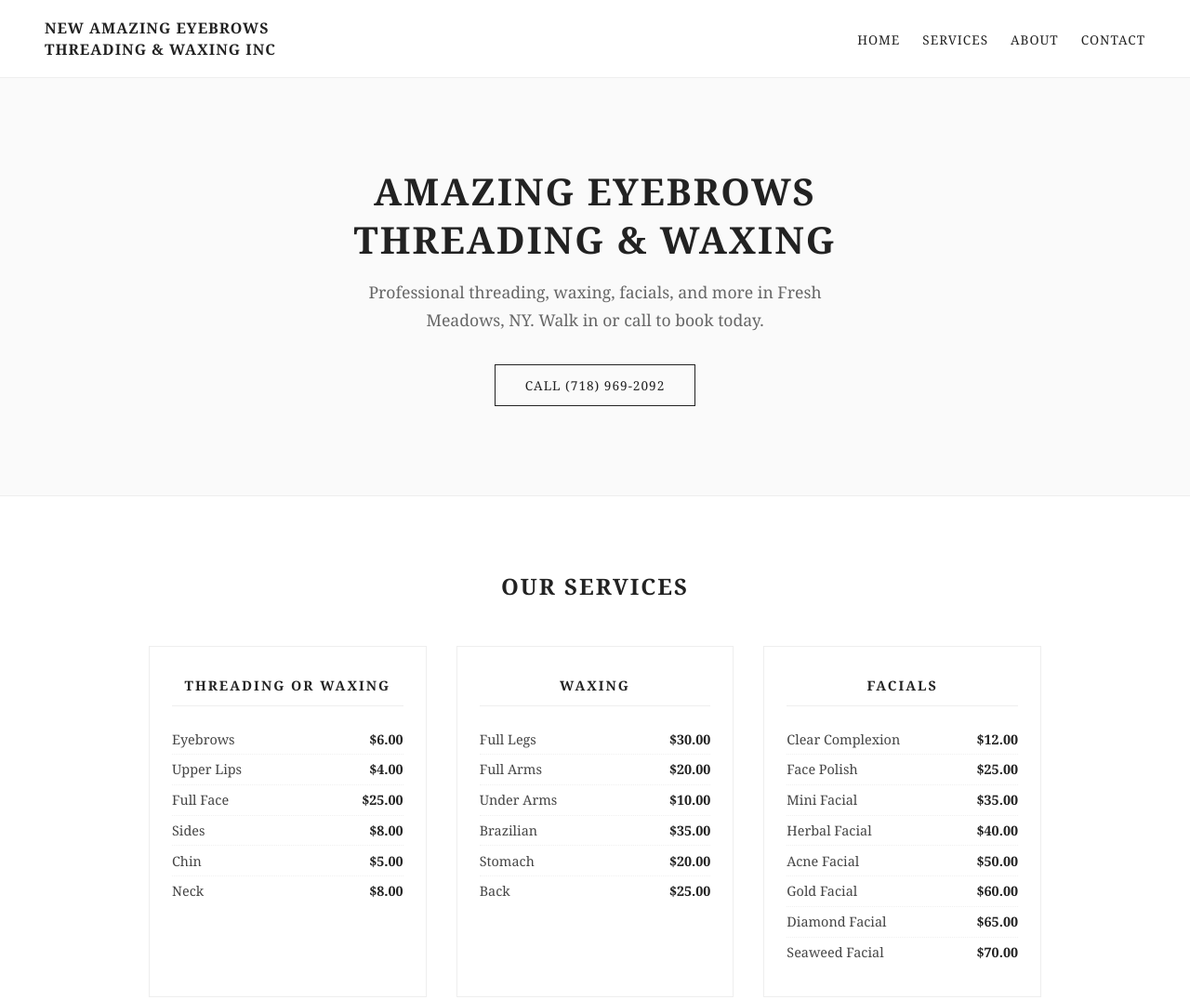
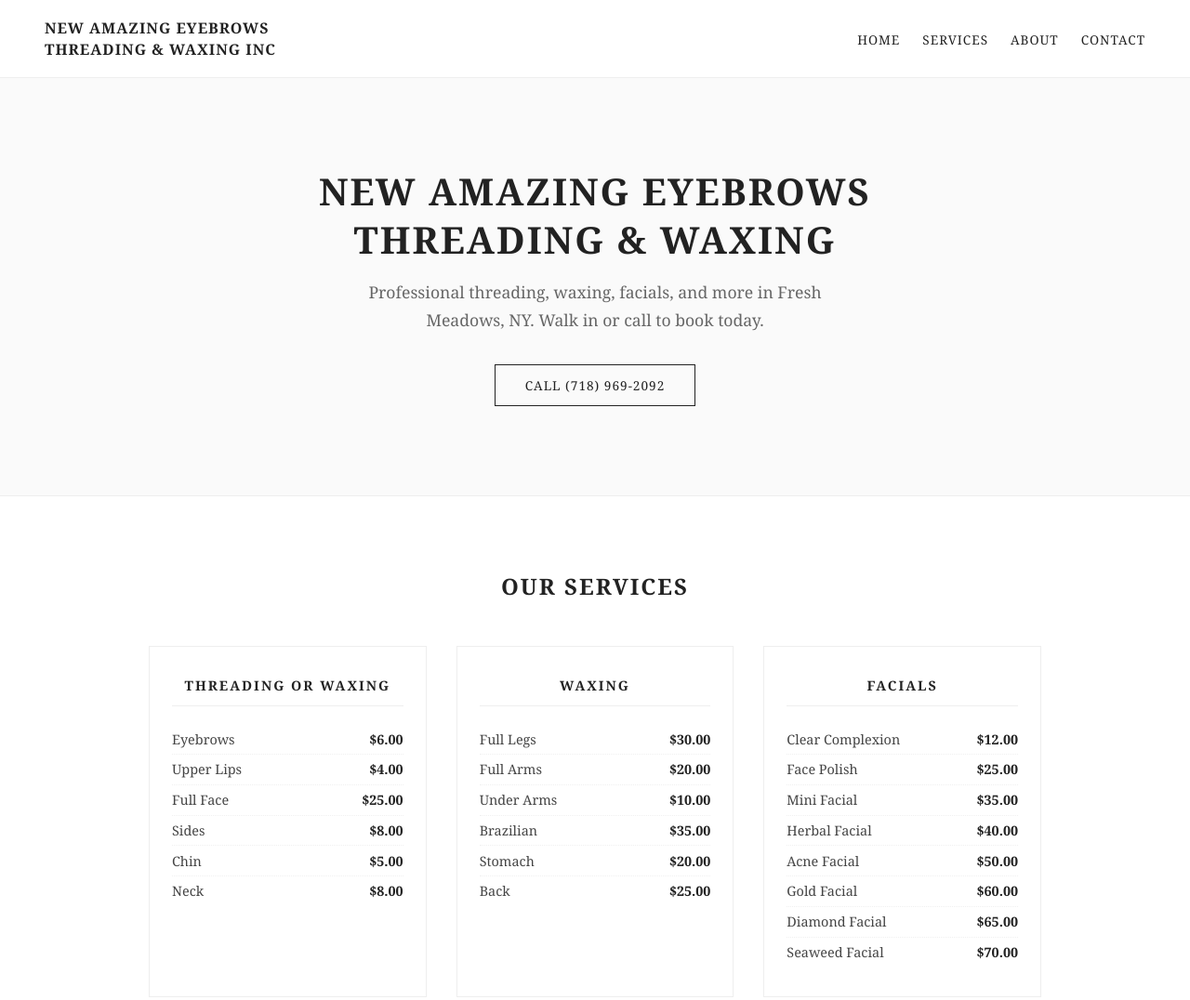
Before and after one commit to prakashpyakurel77/amazing-threading-salon, a plain HTML site: page index.html in a window 1280 px wide. Shown: the top 1076 px of the page at 93% size. Drawn offline with Linux system fonts and the light colour scheme.

Commit message:
Update heading text for home section

```diff
--- a/index.html
+++ b/index.html
@@ -84,7 +84,7 @@
   </nav>
 
   <section id="home">
-    <h1>Amazing Eyebrows<br>Threading & Waxing</h1>
+    <h1> New Amazing Eyebrows<br>Threading & Waxing</h1>
     <p>Professional threading, waxing, facials, and more in Fresh Meadows, NY. Walk in or call to book today.</p>
     <a href="tel:7189692092" class="btn">Call (718) 969-2092</a>
   </section>
```
